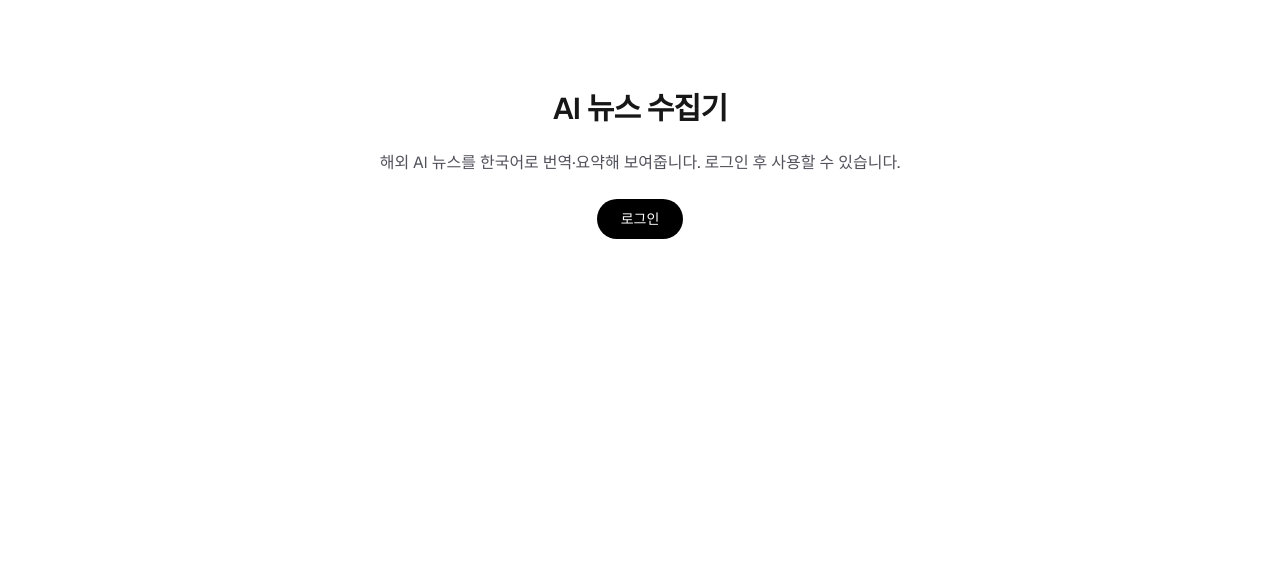
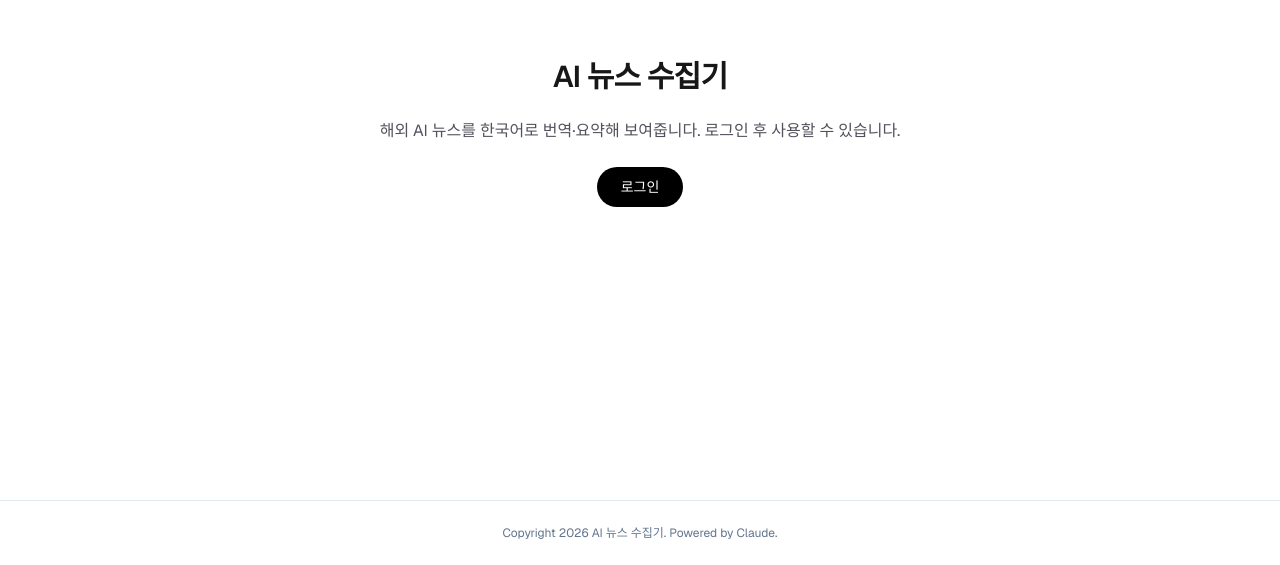
Before and after one commit to jungminmobile/ai-news-app, a Next.js app: page / in a window 1280 px wide. Shown: the part 235-800 px from the top of the page. Built offline with nearby package versions, Linux system fonts and the light colour scheme; no server answers.

Commit message:
앱 하단에 푸터 추가: 루트 레이아웃에 Copyright 문구 표시
Co-Authored-By: Claude Sonnet 5.5 <noreply@anthropic.com>

```diff
--- a/src/app/layout.tsx
+++ b/src/app/layout.tsx
@@ -1,6 +1,7 @@
 import { ClerkProvider } from "@clerk/nextjs";
 import type { Metadata } from "next";
 import { Geist, Geist_Mono } from "next/font/google";
+import { AppFooter } from "@/components/app-footer";
 import "./globals.css";
 
 const geistSans = Geist({
@@ -21,11 +22,11 @@ export const metadata: Metadata = {
 export default function RootLayout({ children }: LayoutProps<"/">) {
   return (
     <ClerkProvider>
-      <html
-        lang="ko"
-        className={`${geistSans.variable} ${geistMono.variable} h-full antialiased`}
-      >
-        <body className="min-h-full flex flex-col">{children}</body>
+      <html lang="ko" className={`${geistSans.variable} ${geistMono.variable} h-full antialiased`}>
+        <body className="min-h-full flex flex-col">
+          {children}
+          <AppFooter />
+        </body>
       </html>
     </ClerkProvider>
   );
--- /dev/null
+++ b/src/components/app-footer.tsx
@@ -0,0 +1,9 @@
+export function AppFooter() {
+  return (
+    <footer className="border-t border-slate-200 bg-white dark:border-gray-800 dark:bg-gray-900">
+      <div className="mx-auto w-full max-w-6xl px-4 py-6 text-center text-xs text-slate-500 sm:px-6 dark:text-slate-400">
+        Copyright 2026 AI 뉴스 수집기. Powered by Claude.
+      </div>
+    </footer>
+  );
+}
```
